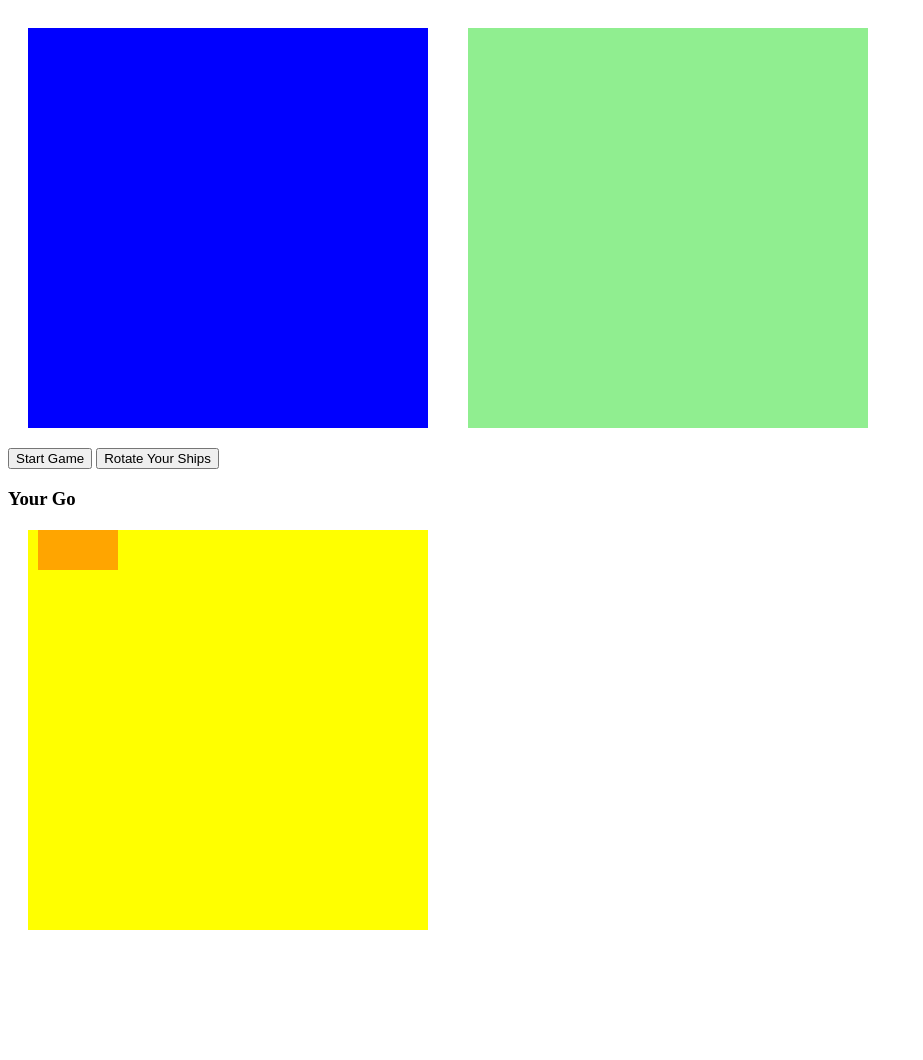
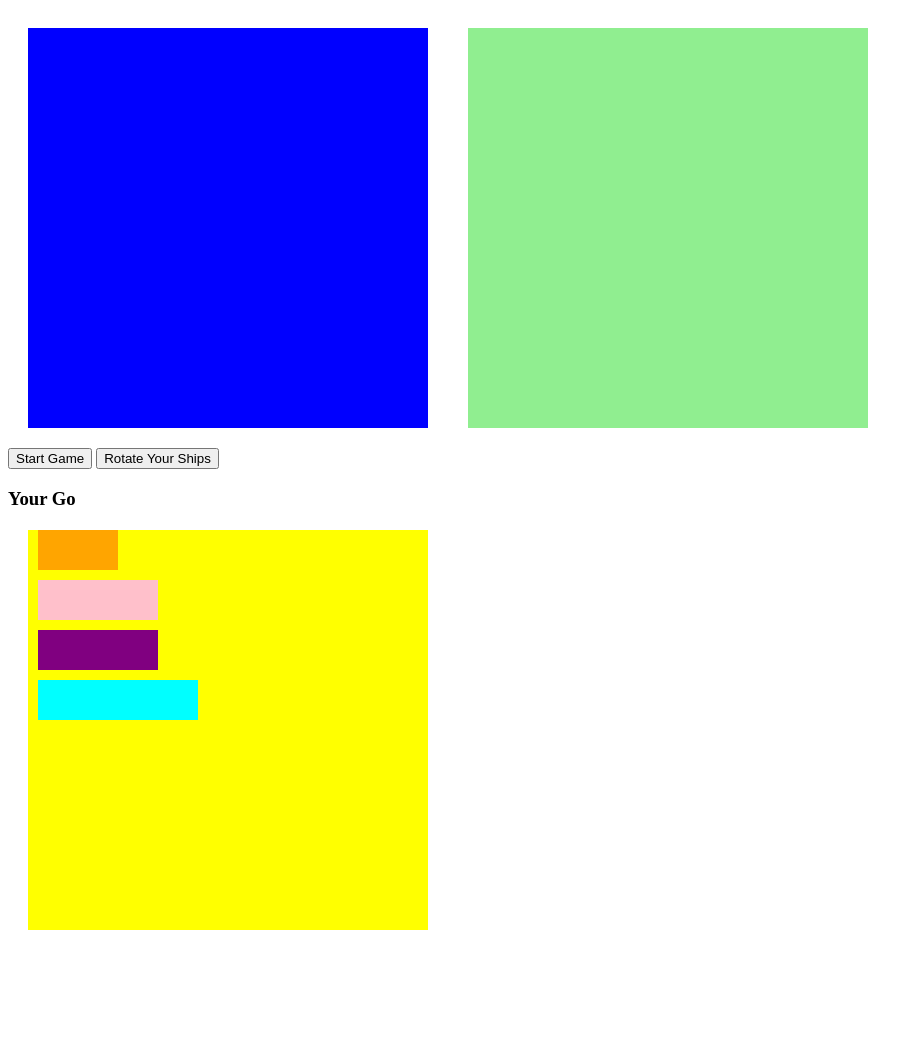
Before and after one commit to wakey001/Battleship-Code-along-via-Youtube-AniaKubow, a plain HTML site: page assets/index.html in a window 1280 px wide. Shown: the whole page, without its empty margins (0-923 px from the left). After the commit the page ends 950 px from the top, so only its background shows below. Drawn offline with Linux system fonts and the light colour scheme.

Commit message:
add some style

```diff
--- a/assets/css/style.css
+++ b/assets/css/style.css
@@ -36,6 +36,35 @@ margin : 20px;
     background-color: orange;
     display: flex;
 }
+.submarine-container{
+    width: 120px;
+    height: 40px;
+    margin: 10px;
+    background-color: pink;
+    display: flex;
+}
+.cruiser-container{
+    width: 120px;
+    height: 40px;
+    margin: 10px;
+    background-color: purple;
+    display: flex;
+}
+.battleship-container{
+    width: 160px;
+    height: 40px;
+    margin: 10px;
+    background-color: aqua;
+    display: flex;
+}
+.carrier-container {
+    width: 200px;
+    height: 40px;
+    margin: 10px;
+    background-color: green;
+    display: flex;
+}
+
 .ship div {
     width: 40px;
     height: 40px;
--- a/assets/js/style.js
+++ b/assets/js/style.js
@@ -1 +1,7 @@
-console.log('hello world');
+document.addEventListener('DOMContentLoaded', () => {
+const userGrid = document.querySelector('grid-user')
+const computerGrid = document.querySelector('grid-computer')
+const displayGrid = document.querySelector('grid-display')
+const ships = document.querySelectorAll('ship')
+
+})
```
